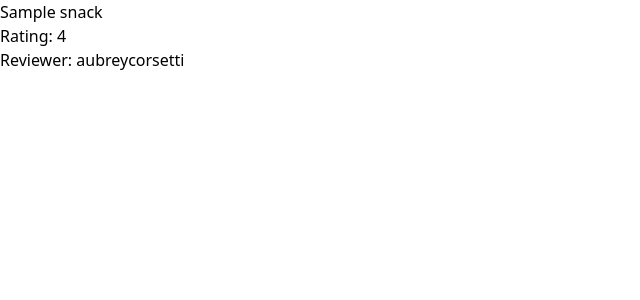
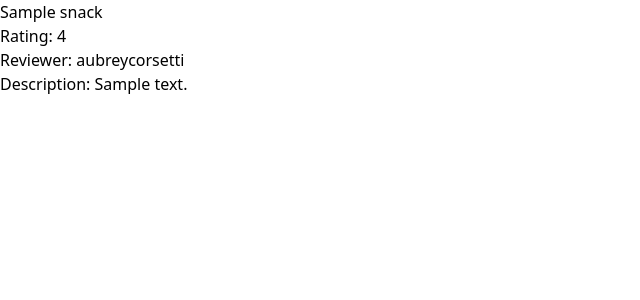
Before and after one commit to aubreycorsetti/django-models, a Django app: page /snack/1/ in a window 1280 px wide. Shown: the top 300 px of the page, without its empty margins (0-640 px from the left). Run offline with Django 4.2, Linux system fonts and the light colour scheme; data comes from the database, SQL or seed files in the repository; tables that the repository leaves empty hold one stand-in row (values such as "Sample post"); style sheets or scripts are compiled from the project's sources; some libraries are stand-ins or nearby versions.

Commit message:
updated snack_detail

```diff
--- a/templates/snack_detail.html
+++ b/templates/snack_detail.html
@@ -5,5 +5,6 @@
     <h2>{{ snack.name }}</h2>
     <p>Rating: {{ snack.rating }}</p>
     <p>Reviewer: {{ snack.purchaser }}</p>
+    <p>Description: {{ snack.description }}</p>
   </div>
 {% endblock content %}
```
